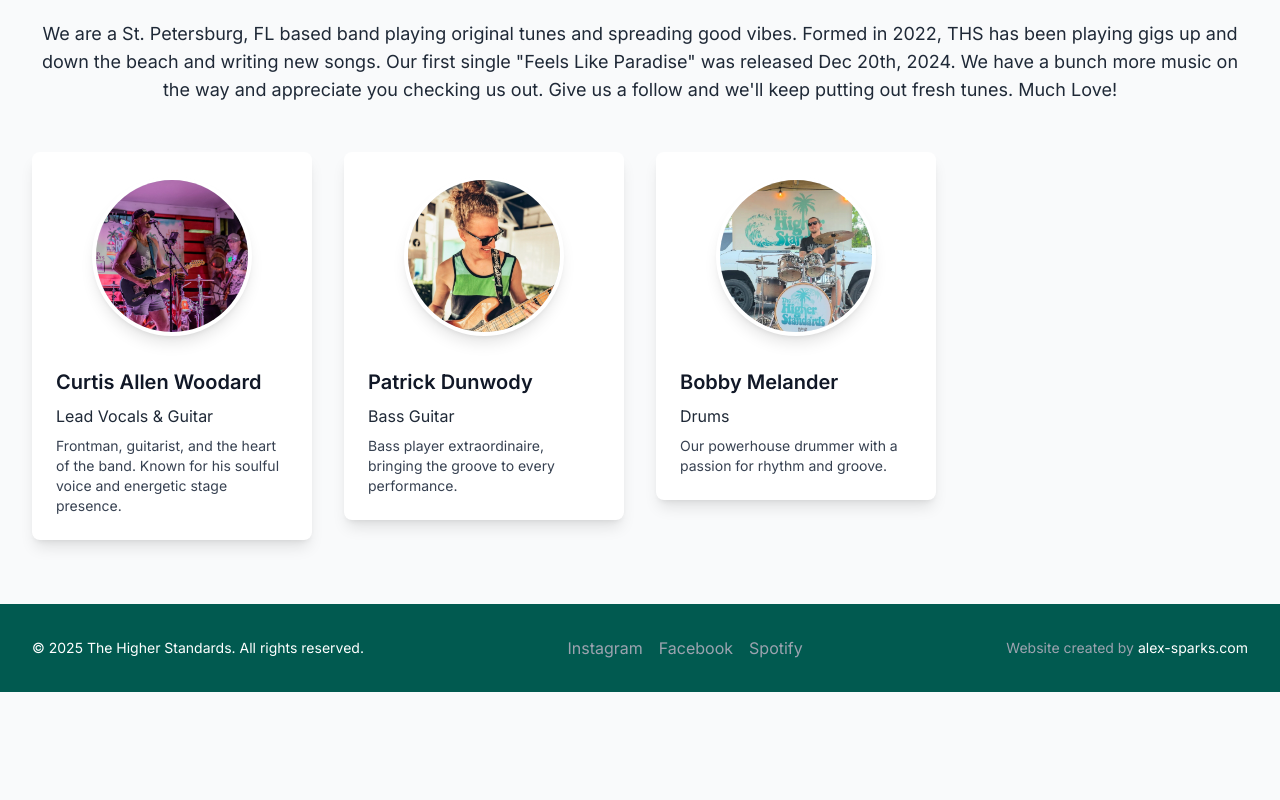
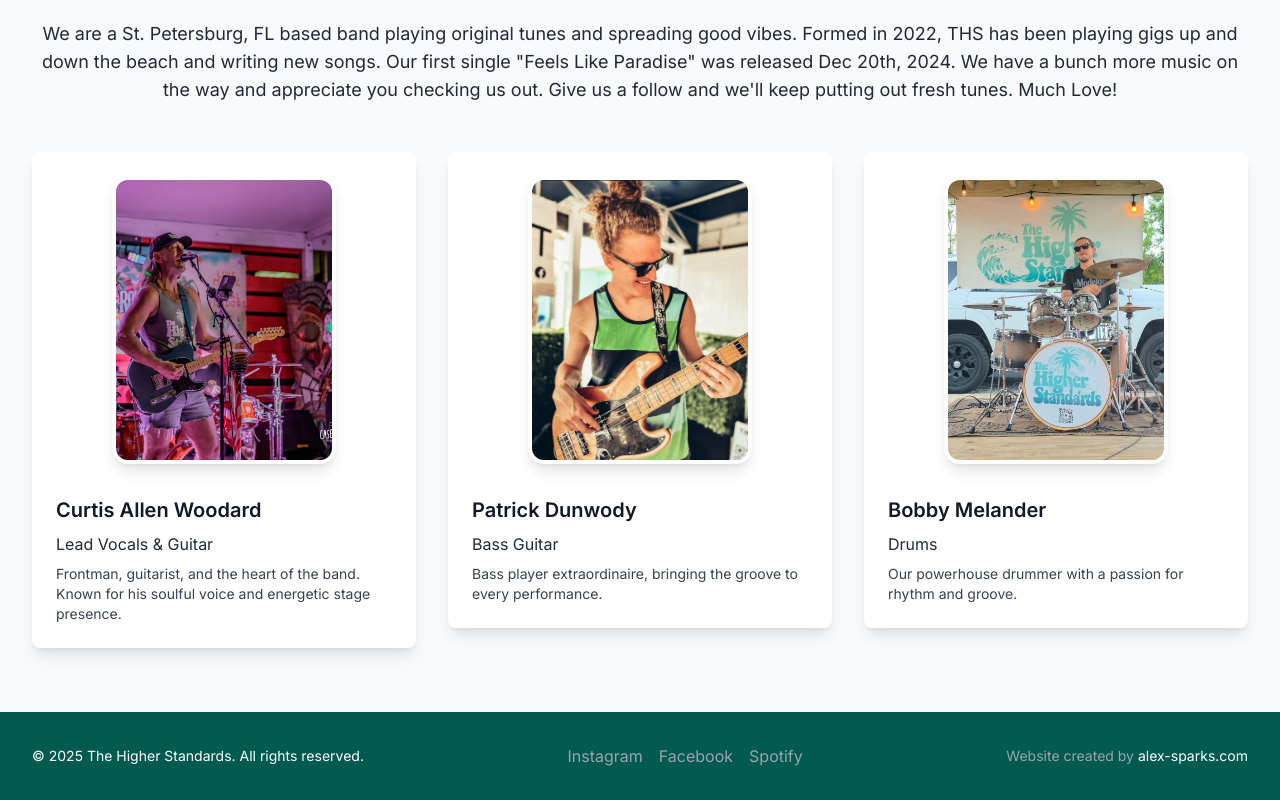
Before and after one commit to TheHigherStandards/website, a Next.js app: page /band in a window 1280 px wide. Shown: the part 556-1356 px from the top of the page. Before the commit the page ends 1248 px from the top, so only its background shows below. Built offline with nearby package versions, Linux system fonts and the light colour scheme; a web font is replaced by a local one.

Commit message:
Update band member images to be larger and oval-shaped

```diff
--- a/src/app/band/page.tsx
+++ b/src/app/band/page.tsx
@@ -40,7 +40,7 @@ export default function BandPage() {
             We are a St. Petersburg, FL based band playing original tunes and spreading good vibes. Formed in 2022, THS has been playing gigs up and down the beach and writing new songs. Our first single &quot;Feels Like Paradise&quot; was released Dec 20th, 2024. We have a bunch more music on the way and appreciate you checking us out. Give us a follow and we&apos;ll keep putting out fresh tunes. Much Love!
           </p>
         </div>
-        <div className="grid md:grid-cols-2 lg:grid-cols-4 gap-8">
+        <div className="grid md:grid-cols-2 lg:grid-cols-3 gap-8">
           {bandMembers.map((member) => (
             <Link
               href={`/band/${member.id}`}
@@ -49,7 +49,7 @@ export default function BandPage() {
             >
               <div className="bg-white rounded-lg shadow-lg overflow-hidden transition-transform duration-300 group-hover:scale-105">
                 <div className="flex justify-center items-center mt-6 mb-2">
-                  <div className="w-32 h-32 md:w-40 md:h-40 rounded-full overflow-hidden border-4 border-white shadow-lg bg-gray-200 flex items-start">
+                  <div className="w-48 h-64 md:w-56 md:h-72 rounded-2xl overflow-hidden border-4 border-white shadow-lg bg-gray-200 flex items-start">
                     <img
                       src={member.image}
                       alt={member.name}
```
